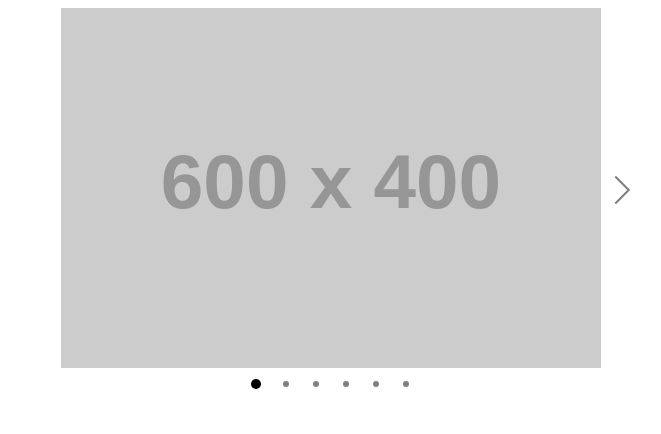
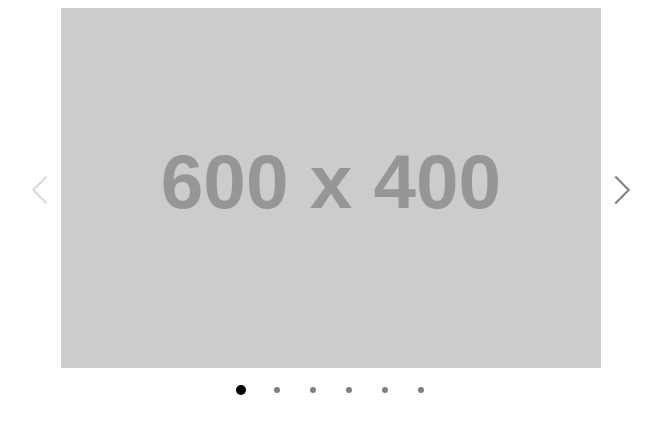
Before and after one commit to GetingJagare/js-simple-swiper, a website: page index.html in a window 1280 px wide. Shown: the full height of the page, 309-970 px from the left. Drawn offline with Linux system fonts and the light colour scheme; placeholder pictures from the web are drawn by us.

Commit message:
css fixes, readme

```diff
--- a/package.json
+++ b/package.json
@@ -1,6 +1,6 @@
 {
   "name": "js-simple-swiper",
-  "version": "1.0.1",
+  "version": "1.0.2",
   "main": "dist/index.js",
   "type": "module",
   "scripts": {
--- a/src/scss/swiper.scss
+++ b/src/scss/swiper.scss
@@ -3,6 +3,7 @@
 	transition: all .2s ease-in-out;
 	position: relative;
 	--dots-height: 0;
+	--stage-padding: 0;
 
 	&,
 	&.default {
@@ -82,12 +83,15 @@
 		}
 
 		&.disabled {
-			opacity: 0;
+			opacity: 0.3;
+			cursor: default;
 		}
 
-		&:hover {
-			&:before {
-				border-color: var(--arrow-hover-color);
+		&:not(.disabled) {
+			&:hover {
+				&:before {
+					border-color: var(--arrow-hover-color);
+				}
 			}
 		}
 	}
@@ -100,12 +104,15 @@
 		left: 0;
 		right: 0;
 		bottom: 0;
+		flex-wrap: wrap;
+		padding-left: var(--stage-padding);
+		padding-right: var(--stage-padding);
 	}
 
 	&__dot {
 		position: relative;
-		width: calc(var(--dot-width) * 5);
-		height: calc(var(--dot-height) * 4);
+		width: calc(var(--dot-width) * 6);
+		height: calc(var(--dot-height) * 6);
 		cursor: pointer;
 
 		&:before {
--- a/src/ts/swiper.ts
+++ b/src/ts/swiper.ts
@@ -230,6 +230,7 @@
         const elStyle = getComputedStyle(this.state.el);
         this.state.swiperWidth = parseFloat(elStyle.getPropertyValue('width'));
         this.state.itemWidth = this.state.swiperWidth - this.options.stagePadding * 2;
+        this.state.el.style.setProperty('--stage-padding', `${this.options.stagePadding}px`);
 
         const dots = this.state.el.querySelector('.s-swiper__dots');
 
```
Also changed, not shown: README.md (added), dist/index.css, dist/index.js.
